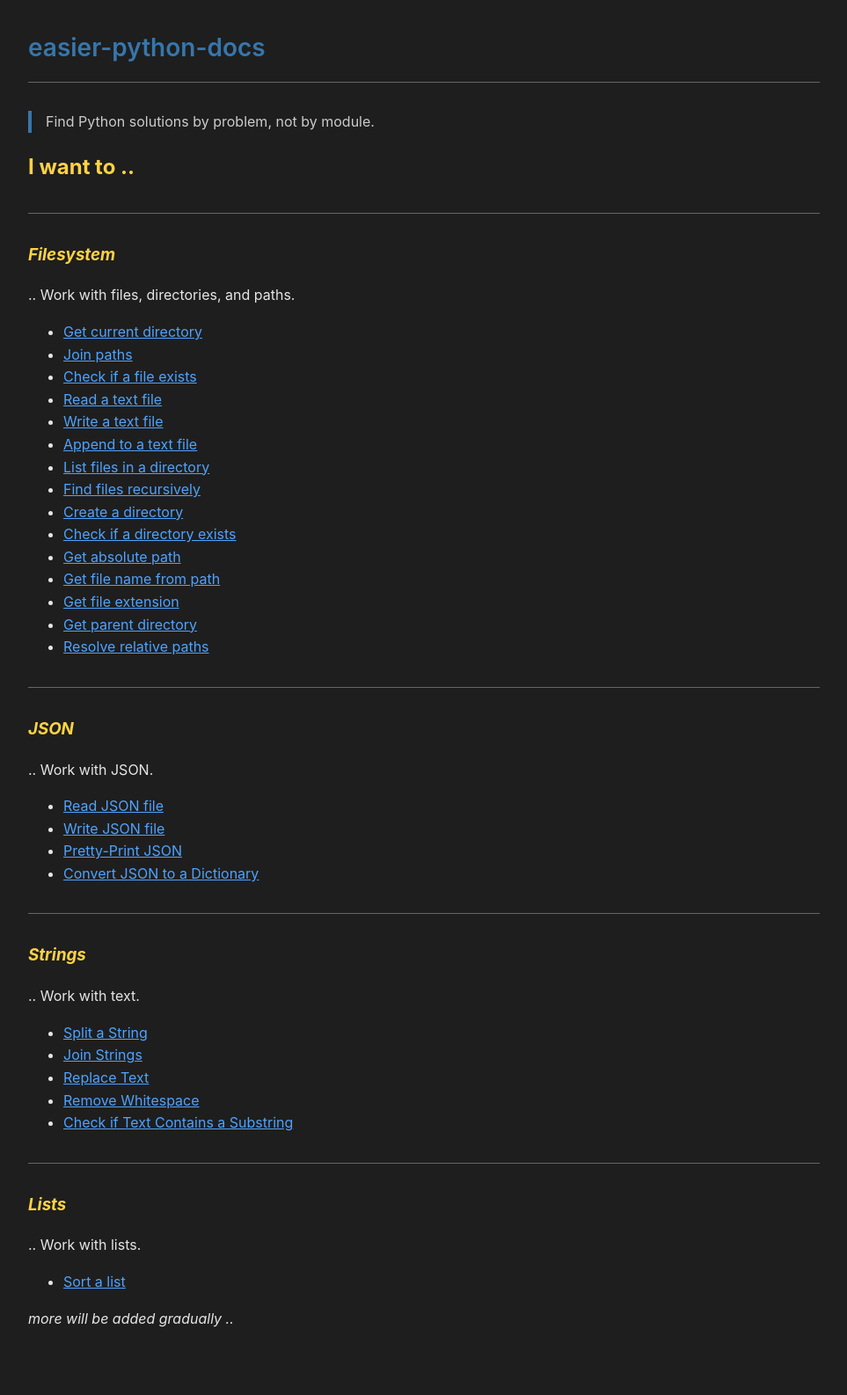
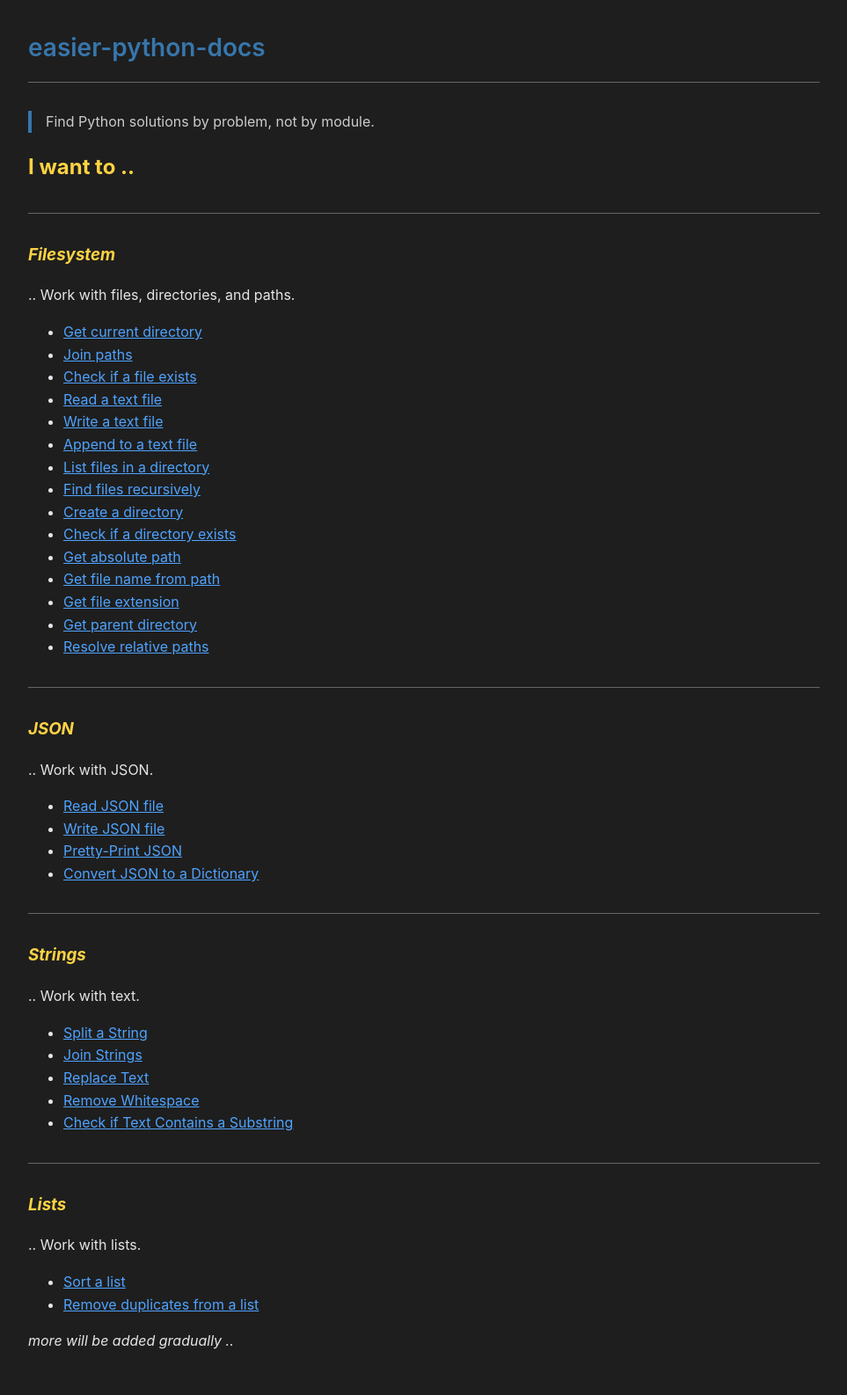
Before and after one commit to jbakchr/easier-python-docs, a Jekyll site: the page built from index.md, in a window 1280 px wide. Shown: the whole page at 88% size, without its empty margins (158-1121 px from the left). Built offline with Jekyll 4.4.1, drawn with Linux system fonts in a browser that asks for light colours; before the commit the page ends 1560 px from its top, so only the background shows below that.

Commit message:
docs(index): add link to remove duplicates list

```diff
--- a/index.md
+++ b/index.md
@@ -58,5 +58,6 @@ layout: default
 .. Work with lists.
 
 - [Sort a list](lists/sort-a-list)
+- [Remove duplicates from a list](lists/remove-duplicates-from-list)
 
 _more will be added gradually .._
```
